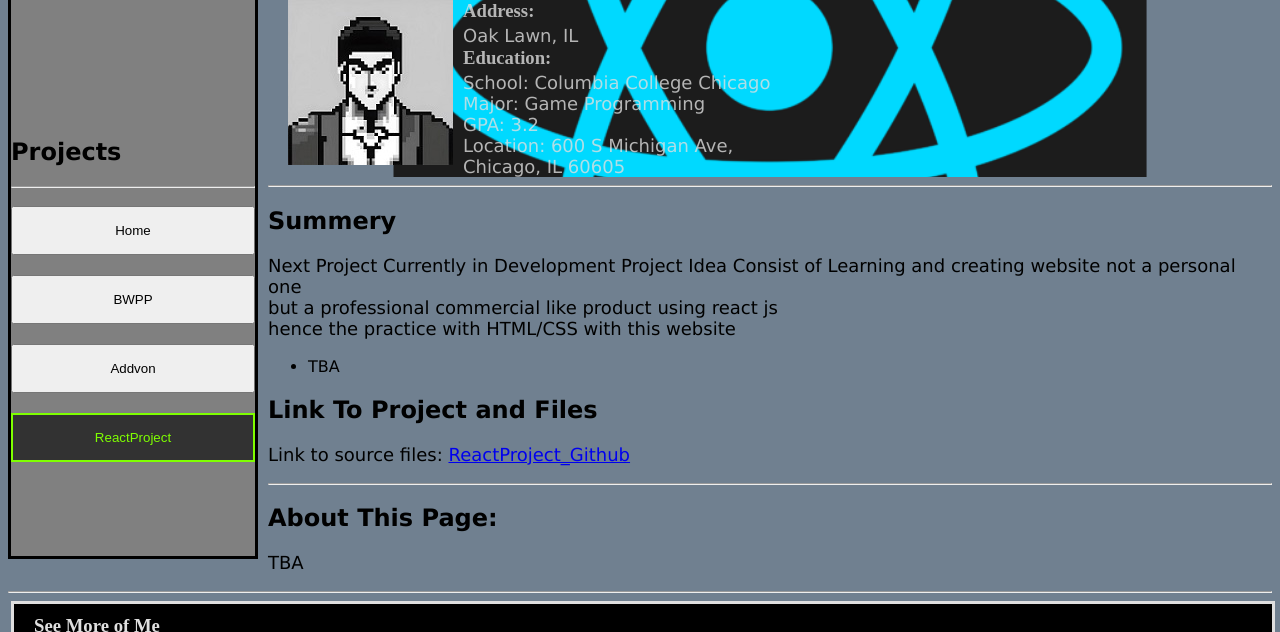
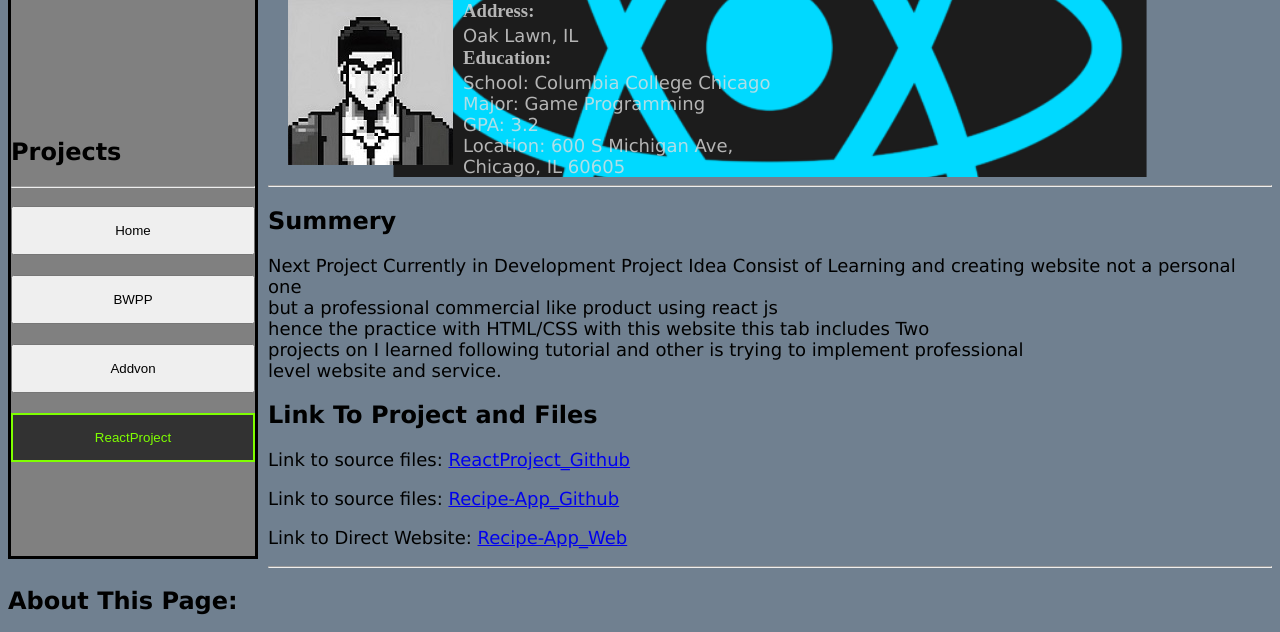
Before and after one commit to shakeel159/PersonalWebsite, a plain HTML site: page ReactProject.html in a window 1280 px wide. Shown: the part 89-721 px from the top of the page. Drawn offline with Linux system fonts and the light colour scheme.

Commit message:
projectUpdate

```diff
--- a/ReactProject.html
+++ b/ReactProject.html
@@ -39,11 +39,10 @@
                     <p>Next Project Currently in Development</h2>
                         Project Idea Consist of Learning and creating website not a personal one<br>
                         but a professional commercial like product using react js <br>
-                        hence the practice with HTML/CSS with this website
+                        hence the practice with HTML/CSS with this website this tab includes Two<br>
+                        projects on I learned following tutorial and other is trying to implement professional<br>
+                        level website and service.
                     </p>
-                    <ul>
-                        <li>TBA</li>
-                    </ul>
                     <h2>Link To Project and Files</h2>
                     <ul>
                         <p>Link to source files:
@@ -52,10 +51,31 @@
                                 ReactProject_Github
                             </a>
                         </p>
+                        <p>Link to source files:
+                            <a href="https://github.com/shakeel159/Recipe-App"
+                            target="_blank">
+                                Recipe-App_Github
+                            </a>
+                        </p>
+                        <p>Link to Direct Website:
+                            <a href="https://shakeel159.github.io/Recipe-App/"
+                            target="_blank">
+                                Recipe-App_Web
+                            </a>
+                        </p>
                     </ul>
                     <hr>
                     <h2>About This Page:</h2>
-                    <p>TBA</p>
+                    <p>Above are links to my personal projects showcasing my abilitiy<br>
+                    to work on web development application.<br>
+                    in this situation i used React.js and vite to create commercial grade<br>
+                    websites.
+                    <ul>
+                        <li>ReactProject is a simple search application searching through movies in API</li>
+                        <li>Recipe-App is a React.js + Vite project that will let you look up your <br>
+                        favourite foods and the recipes to make them(Currently under development)</li>
+                    </ul>
+                    </p>
                     <hr>
                 </main>
                 <footer class="footer">
```
